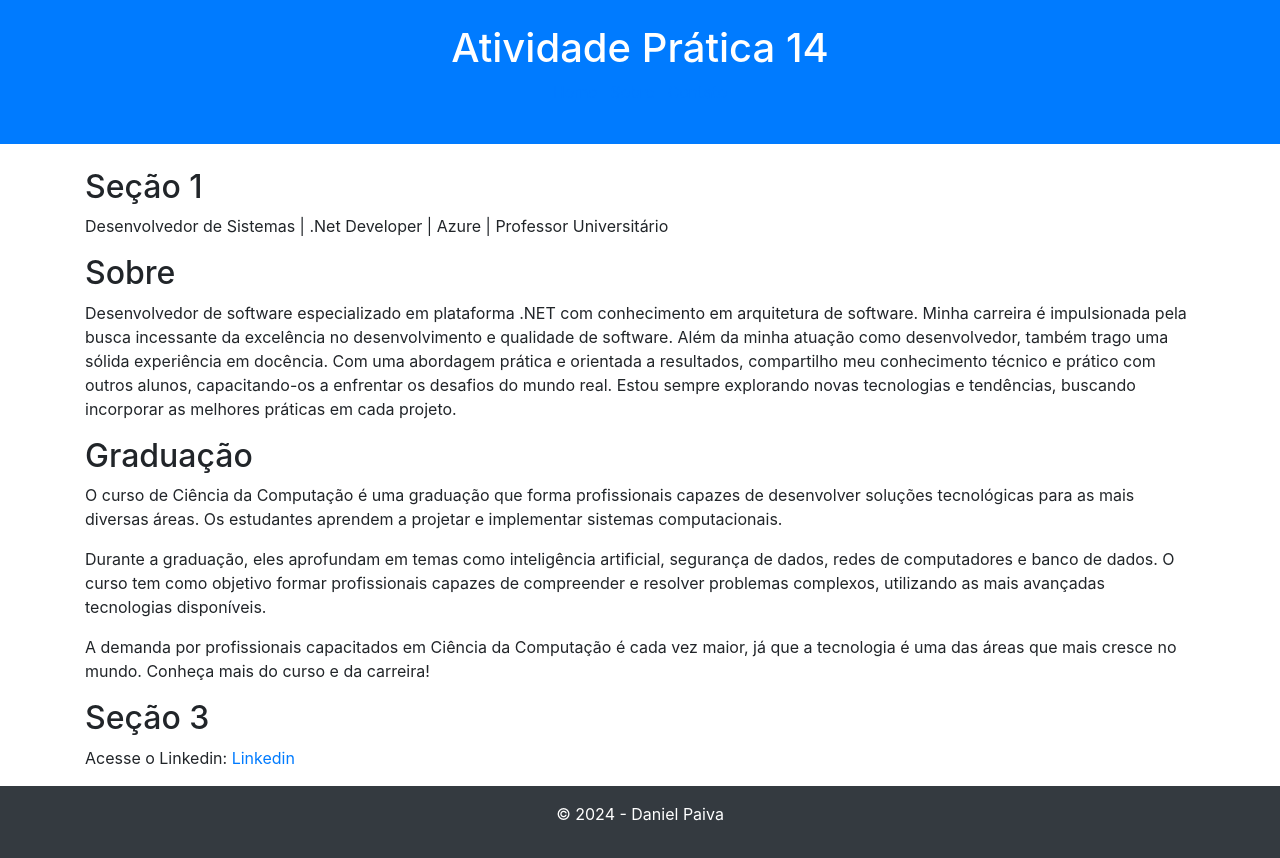
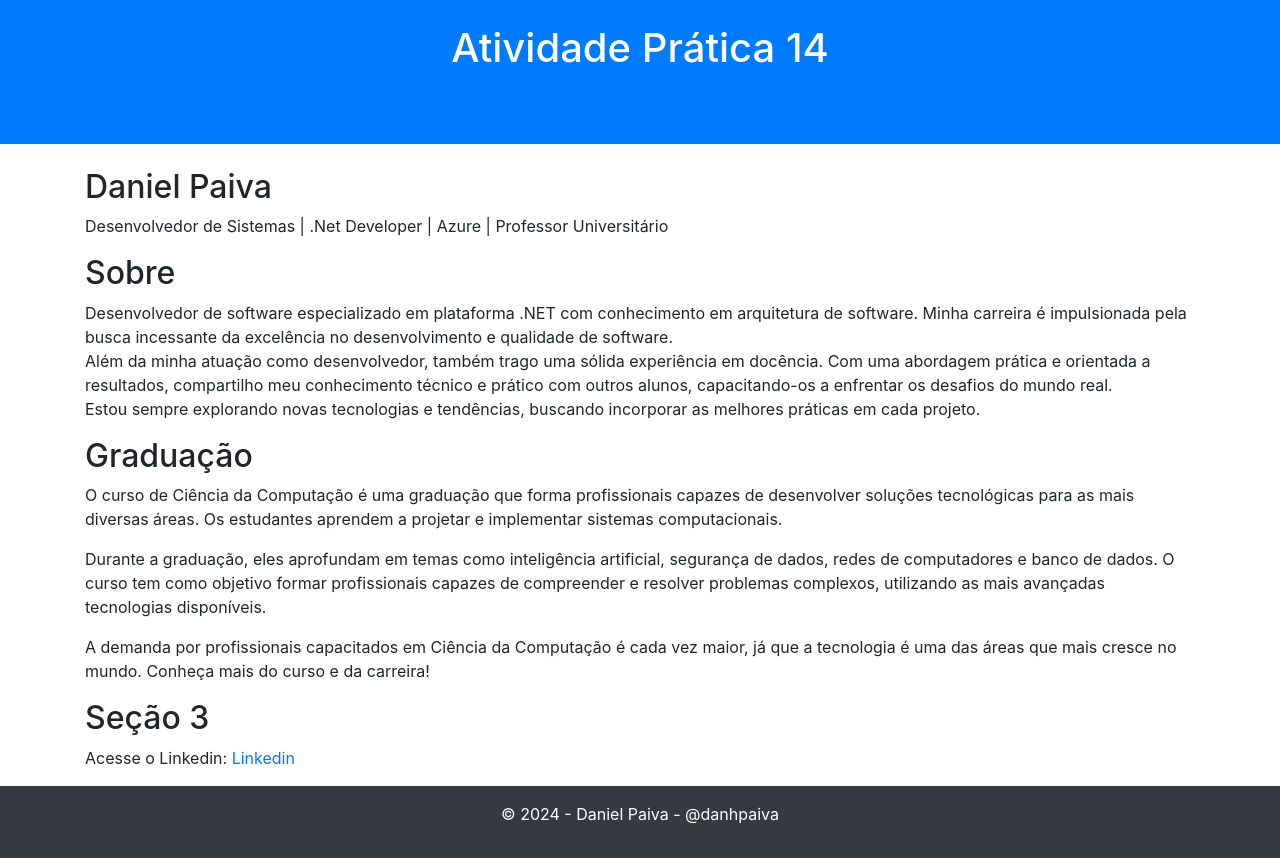
Before and after one commit to danhpaiva/dcc-atividade-14, a plain HTML site: page index.html in a window 1280 px wide. Drawn offline with nearby package versions, Linux system fonts and the light colour scheme.

Commit message:
feat: quebrando informações da página

```diff
--- a/index.html
+++ b/index.html
@@ -25,7 +25,7 @@
   <!-- Corpo -->
   <div class="container mt-4">
     <section>
-      <h2>Seção 1</h2>
+      <h2>Daniel Paiva</h2>
       <p>Desenvolvedor de Sistemas | .Net Developer | Azure | Professor Universitário</p>
     </section>
 
@@ -33,13 +33,14 @@
       <h2>Sobre</h2>
       <p>Desenvolvedor de software especializado em plataforma .NET com conhecimento em arquitetura de software.
         Minha carreira é impulsionada pela busca incessante da excelência no desenvolvimento e qualidade de software.
-
+        <br>
         Além da minha atuação como desenvolvedor, também trago uma sólida experiência em docência.
         Com uma abordagem prática e orientada a resultados, compartilho meu conhecimento técnico e prático com outros
         alunos, capacitando-os a enfrentar os desafios do mundo real.
-
+        <br>
         Estou sempre explorando novas tecnologias e tendências, buscando incorporar as melhores práticas em cada
-        projeto.</p>
+        projeto.
+      </p>
     </section>
 
     <section>
@@ -62,7 +63,7 @@
 
   <!-- Rodapé -->
   <footer class="bg-dark text-white text-center p-3">
-    <p>&copy; 2024 - Daniel Paiva</p>
+    <p>&copy; 2024 - Daniel Paiva - @danhpaiva</p>
   </footer>
 
   <script src="https://code.jquery.com/jquery-3.5.1.slim.min.js"></script>
```
